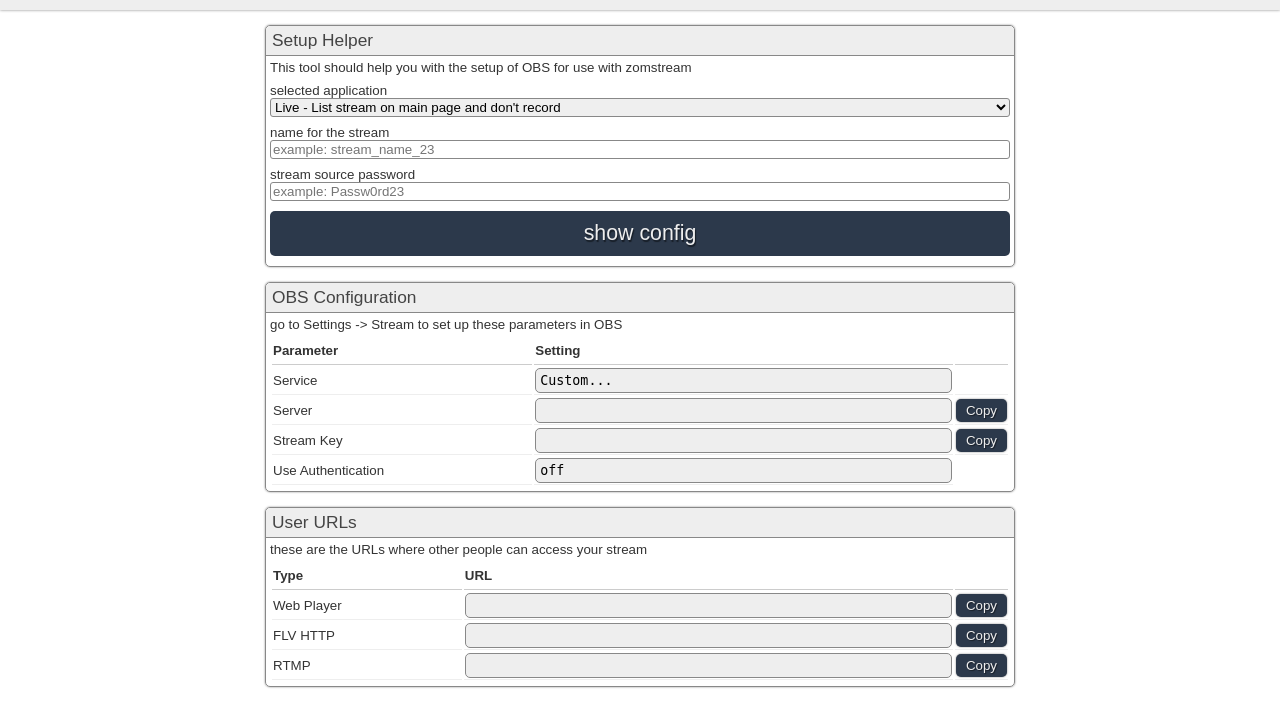
After one commit to zom-bi/zomstream, a Flask app: template frontend/app/templates/default/setup_helper.html.j2 in a window 1280 px wide. The commit adds this page. Shown: the top 727 px of the page. Run offline with Flask 2, Linux system fonts and the light colour scheme; the template is opened without the code that fills it, so the values that code supplies are empty; parts of the project's set-up code (start-up, migrations or seed data) failed here and were passed over.

Commit message:
Frontend Improvements (#11)
* add OBS setup helper page

* add rtmp and http url to player page

as these aren't accessible from the main page for unlisted streams it
might be helpful to have them listed on the player page for users
which want to use external media players

* add player URLs to setup_helper

* change url display; add copy to clipboard function; css changes

* use different sample password

* make example config work ootb with docker-compose.default.yml

```diff
--- a/config/frontend/config.example.yml
+++ b/config/frontend/config.example.yml
@@ -1,12 +1,12 @@
 # This is the title and Subtitle displayed on the Head of the Page
 pagetitle: Zomstream
-subtitle: v0.4
+subtitle: v0.5
 # the footer
 footer: "&copy; 2021 by the zom.bi Team"
 # the ip or hostname used to generate rtmp URLs
-rtmp_base: stream.zom.bi
+rtmp_base: 127.0.0.1
 # this is the base url used to generate internal links
-base_url: 127.0.0.1:5001
+base_url: 127.0.0.1:8080
 
 # the url to the nginx servers status page.
 # this is used for discovering the running streams
--- a/docker-compose.default.yml
+++ b/docker-compose.default.yml
@@ -15,7 +15,7 @@
       - "./auth:/code"
     # set the PSK Password for the Auth Daemon here
     environment:
-      - password=ex4mple_p4ssw0rd!
+      - password=P4ssW0rD
 
   nginx-rtmp: # nginx rtmp server
     build: ./docker-nginx-rtmp/.
--- a/frontend/app/frontend.py
+++ b/frontend/app/frontend.py
@@ -31,3 +31,12 @@
         configuration=zomstream.configuration
         )
     return page
+
+@frontend.route("/setup_helper")
+def setup_helper():
+    template = '%s/setup_helper.html.j2' % zomstream.configuration['template_folder']
+    page = flask.render_template(
+        template,
+        configuration=zomstream.configuration
+        )
+    return page
--- a/frontend/app/static/style.default.css
+++ b/frontend/app/static/style.default.css
@@ -32,6 +32,11 @@
 	margin: 2px;
 }
 
+header h2 a {
+	font-style: normal;
+	color: #555;
+}
+
 main {
 	clear: both;
 	margin-left: auto;
@@ -52,6 +57,30 @@
 	box-shadow: 0px 0px 2px rgba(0, 0, 0, .5);
 	margin: 15px 0px 15px 0px;
 	padding: 0px;
+}
+
+form {
+	margin: 4px;
+}
+
+article p {
+	margin: 4px;
+}
+
+form label {
+	display: block;
+	margin-top: 8px;
+}
+
+input, select {
+	width: 100%;
+	border: 1px solid #888;
+	border-radius: 3px;
+	box-sizing: border-box;
+}
+
+input:focus {
+	border: 1px solid #88f;
 }
 
 article h1 {
@@ -84,7 +113,7 @@
 	border-bottom: 1px solid #eee;
 }
 
-article table td em.url {
+article table td em.url, input.url {
 	font-style: normal;
 	font-family: monospace;
 	background: #eee;
@@ -100,7 +129,17 @@
 	text-align: right;
 }
 
-a.btn {
+form button.btn-large {
+	border: none;
+}
+
+td.btn button.btn {
+	border: none;
+	width: 100%;
+	height: 100%;
+}
+
+a.btn, button.btn {
 	color: #eee;
 	display: block;
 	border-radius: 5px;
@@ -111,15 +150,15 @@
 	text-align: center;
 }
 
-a.btn-green {
+a.btn-green, button.btn, button.btn-large {
 	background-color: rgb(44, 57, 75);
 	/*background: linear-gradient(#4caf50, #2b622d);*/
 }
-a.btn-green:hover {
+a.btn-green:hover, button.btn:hover {
 	background-color: rgb(60, 78, 104);
 	box-shadow: 0px 0px 5px rgba(0, 0, 0, 0.5);
 }
-a.btn-large {
+a.btn-large, button.btn-large {
 	color: #eee;
 	font-size: 16pt;
 	display: block;
@@ -191,6 +230,9 @@
     header h2 {
         color: #777;
     }
+	header h2 a {
+		color: #999;
+	}
     footer {
         color: #999;
     }
@@ -208,7 +250,7 @@
     article table td {
     	border-bottom: 1px solid #333;
     }
-    article table td em.url {
+    article table td em.url, input.url {
         color: #eee;
         background: #121212;
     }
--- /dev/null
+++ b/frontend/app/templates/default/setup_helper.html.j2
@@ -0,0 +1,146 @@
+<!DOCTYPE html>
+<html>
+    <head>
+        <meta name='viewport' content='width=device-width, initial-scale=1.0, maximum-scale=1.0, user-scalable=0' />
+        <title>{{ configuration['pagetitle'] }} - Stream Overview</title>
+        <link rel="stylesheet" type="text/css" href="{{ url_for('static', filename='style.default.css') }}">
+    </head>
+<body>
+<header>
+    <a href="{{ url_for('frontend.start') }}"><h1>{{ configuration["pagetitle"] }}</h1></a>
+	<h2>{{ configuration["subtitle"] }}</h2>
+</header>
+<main>
+    <article>
+    <h1>
+        Setup Helper
+    </h1>
+    <p>
+        This tool should help you with the setup of OBS for use with zomstream
+    </p>
+    <form id="settingsform">
+        <label for="application">selected application</label>
+        <select name="application" id="application">
+            <option value="live">Live - List stream on main page and don't record</option>
+            <option value="rec">Rec - List stream on main page and record it</option>
+            <option value="unlisted">Unlisted - Don't list stream on main page and don't record</option>
+            <option value="recunlisted">Recunlisted - Don't list stream on main page and record</option>
+        </select>
+
+        <label for="streamname">name for the stream</label>
+        <input type="text" pattern="[a-z0-9_]+" name="streamname"
+          placeholder="example: stream_name_23"
+          title="should only include lowercase letters, numbers and _ characters">
+
+        <label for="password">stream source password</label>
+        <input type="password" pattern="[A-Za-z0-9!]+" name="password"
+          placeholder="example: Passw0rd23"
+          title="should only include upper- and lowercase characters and numbers">
+
+        <button type="button" style="width: 100%; margin-left: 0px;" class="btn-large" onclick="show_configuration()" id="showconfig">show config</button>
+    </form>
+    </article>
+
+    <article>
+        <h1>OBS Configuration</h1>
+        <p>go to Settings -> Stream to set up these parameters in OBS</p>
+        <table>
+          <tbody>
+            <tr>
+              <th>Parameter</th>
+              <th>Setting</th>
+              <th class="btn"></th>
+            </tr>
+            <tr>
+              <td>Service</td>
+              <td><input type="text" class="url" value="Custom..." readonly></td>
+              <td class="btn"></td>
+            </tr>
+            <tr>
+              <td>Server</td>
+              <td><input type="text" class="url" id="server_url" readonly></em></td>
+              <td class="btn"><button class="btn" onclick="copy_to_clipboard('server_url')">Copy</button></td>
+            </tr>
+            <tr>
+              <td>Stream Key</td>
+              <td><input type="text" class="url" id="stream_key" readonly></em></td>
+              <td class="btn"><button class="btn" onclick="copy_to_clipboard('stream_key')">Copy</button></td>
+            </tr>
+            <tr>
+              <td>Use Authentication</td>
+              <td><input type="text" class="url" value="off" readonly></td>
+            </tr>
+          </tbody>
+        </table>
+    </article>
+
+    <article>
+        <h1>User URLs</h1>
+        <p>these are the URLs where other people can access your stream</p>
+        <table>
+          <tbody>
+            <tr>
+              <th>Type</th>
+              <th>URL</th>
+              <th class="btn"></th>
+            </tr>
+            <tr>
+                <td>Web Player</td>
+                <td><input type="text" class="url" id="play_web_url" readonly></td>
+                <td class="btn"><button class="btn" onclick="copy_to_clipboard('play_web_url')">Copy</button></td>
+            </tr>
+            <tr>
+              <td>FLV HTTP</td>
+              <td><input type="text" class="url" id="play_flv_url" readonly></td>
+              <td class="btn"><button class="btn" onclick="copy_to_clipboard('play_flv_url')">Copy</button></td>
+            </tr>
+            <tr>
+              <td>RTMP</td>
+              <td><input type="text" class="url" id="play_rtmp_url" readonly></td>
+              <td class="btn"><button class="btn" onclick="copy_to_clipboard('play_rtmp_url')">Copy</button></td>
+            </tr>
+          </tbody>
+        </table>
+    </article>
+</main>
+<script type="text/javascript">
+
+    function copy_to_clipboard(elem) {
+      textfield = document.getElementById(elem)
+      textfield.select()
+      navigator.clipboard.writeText(textfield.value)
+    }
+
+    function show_configuration() {
+        settingsform = document.getElementById('settingsform')
+
+        if (!settingsform.checkValidity()){
+          settingsform.reportValidity();
+        }
+        else {
+          application = settingsform.elements['application'].value
+          streamname = settingsform.elements['streamname'].value
+          streampass = settingsform.elements['password'].value
+
+          server = 'rtmp://{{ configuration["rtmp_base"] }}/' + application
+          streamkey = streamname + '?pass=' + streampass
+          webplayer_url = '{{ configuration['web_proto'] }}://{{ configuration['base_url'] }}/player/' + application + '/' + streamname
+          flv_url = '{{ configuration['web_proto'] }}://{{ configuration['base_url'] }}/flv?app=' + application + '&stream=' + streamname
+          rtmp_url = 'rtmp://{{ configuration['rtmp_base'] }}/' + application + '/' + streamname
+
+          server_url_output = document.getElementById('server_url')
+          stream_key_output = document.getElementById('stream_key')
+          webplayer_url_output = document.getElementById('play_web_url')
+          flv_url_output = document.getElementById('play_flv_url')
+          rtmp_url_output = document.getElementById('play_rtmp_url')
+
+          server_url_output.value = server
+          stream_key_output.value = streamkey
+          webplayer_url_output.value = webplayer_url
+          flv_url_output.value = flv_url
+          rtmp_url_output.value = rtmp_url
+        }
+    }
+</script>
+</body>
+</html>
```
Also changed, not shown: frontend/app/templates/default/main.html.j2 (+41 -5 lines), frontend/app/templates/default/player.html.j2 (+61 -0 lines).
